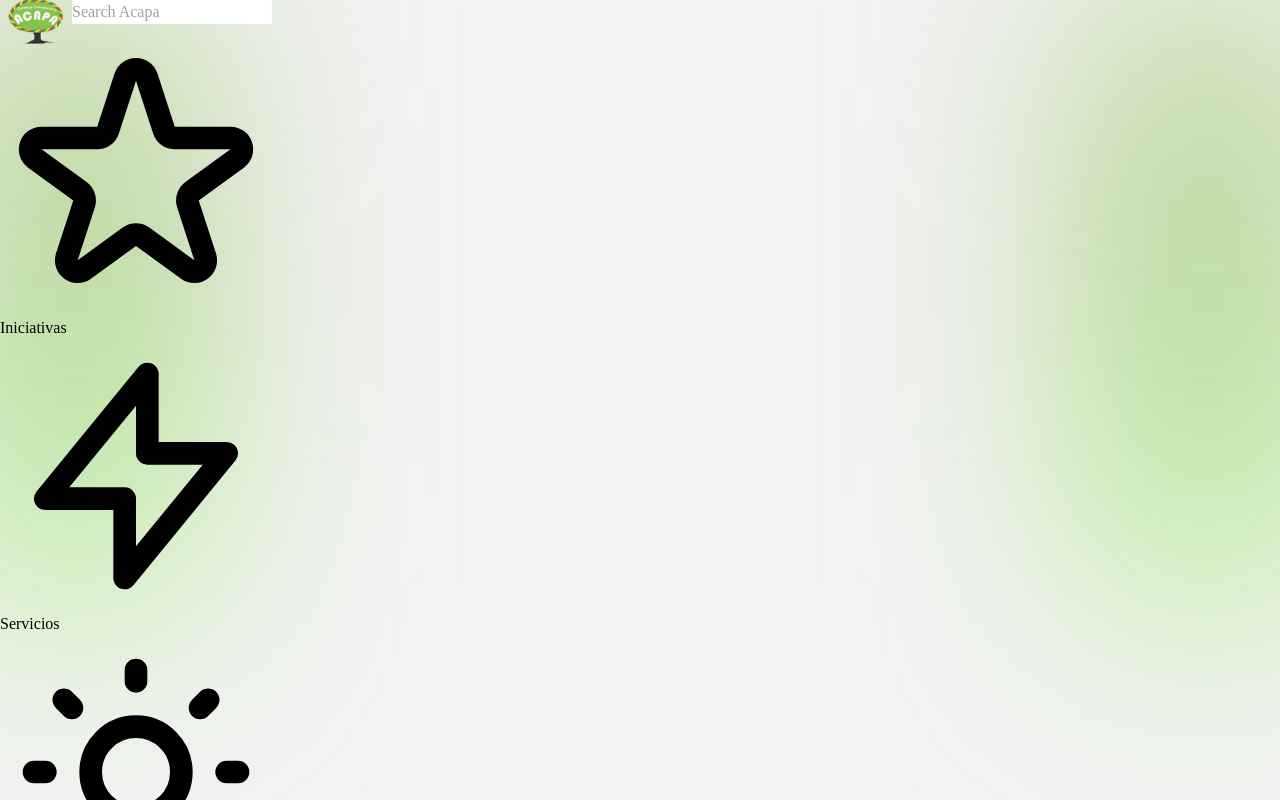
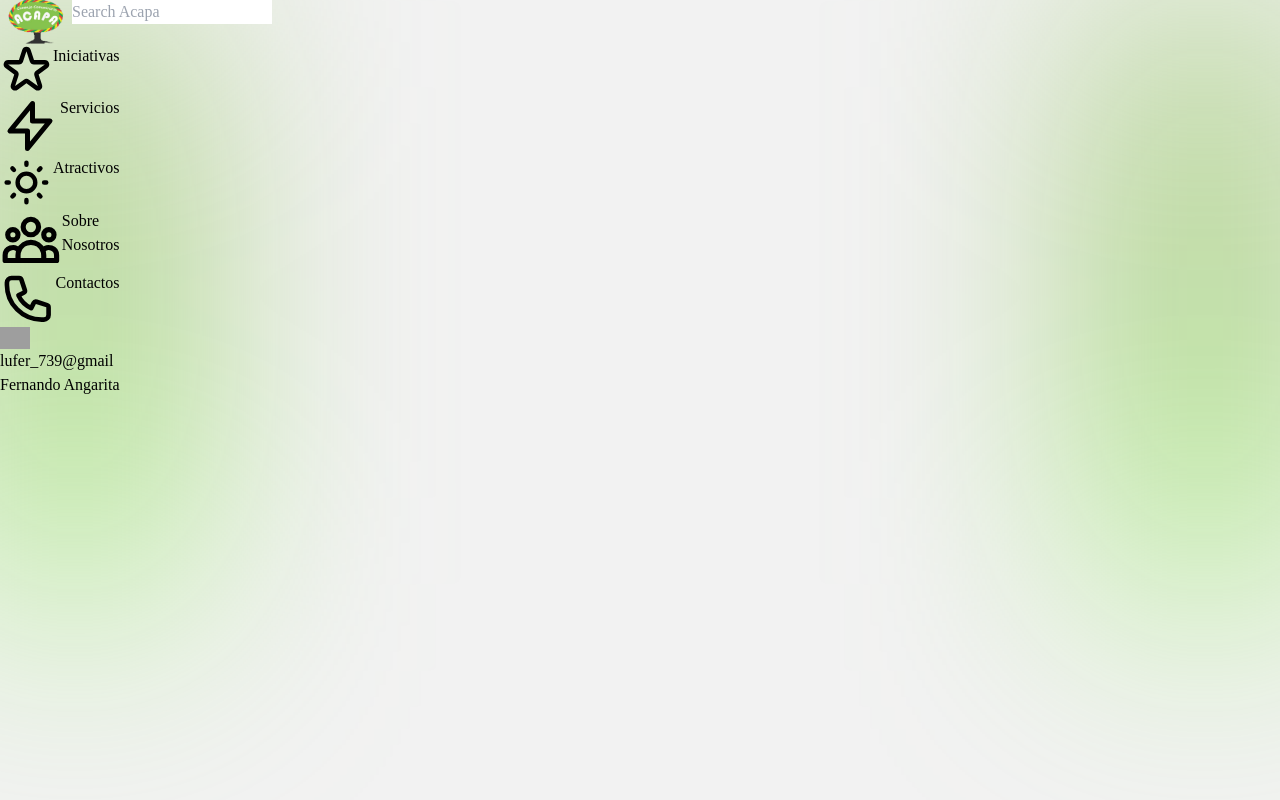
Before and after one commit to lufedev7/acapa-3, a Next.js app: page / in a window 1280 px wide. Shown: the top 800 px of the page. Built offline with nearby package versions, Linux system fonts and the light colour scheme; grey boxes are pictures that could not be loaded; a web font is replaced by a local one.

Commit message:
colocando losestilos en el mismo componente

```diff
--- a/Components/SideBar.js
+++ b/Components/SideBar.js
@@ -11,7 +11,15 @@ import Styles from "../styles/SideBarStyles.module.css";
 import SideBarMenuItems from "./SideBarMenuItems";
 export default function SideBar() {
   return (
-    <nav className={`${Styles.SidebarDivPrimary}`}>
+    <nav
+      className=" hidden
+        sm:flex
+        flex-col
+        p-2
+        xl:items-start
+        fixed
+        h-full"
+    >
       <div className="flex">
         <Image
           src="/acapa.png"
@@ -26,7 +34,17 @@ export default function SideBar() {
             <div className="  items-center rounded-full h-8 flex p-3 relative">
               <SearchIcon className="h-6 text-green-700 z-50" />
               <input
-                className={`${Styles.Imput}`}
+                className="absolute
+        inset-0
+        rounded-full
+        pl-11
+         border-green-700
+         focus:shadow-lg
+          focus:bg-white
+           bg-green-100
+            text-green-700
+            focus:outline-none
+         focus:border-green-500"
                 type="text"
                 placeholder="Search Acapa "
               />
--- a/Components/SideBarMenuItems.js
+++ b/Components/SideBarMenuItems.js
@@ -1,7 +1,27 @@
-import Styles from "../styles/SideBarStyles.module.css";
 export default function SideBarMenuItems({ text, Icon, state }) {
   return (
-    <div className={`${Styles.DivPrimaryMenuItems}`}>
+    <div
+      className="flex
+        items-center
+        justify-center
+        transition duration-500 ease-out
+        sm:pl-2
+        text-green-700
+        sm:justify-start
+        text-2xl
+        lg:text-xl
+        xl:text-2xl
+        px-2
+        space-x-3
+        cursor-pointer
+        hover:bg-green-50
+        hover:scale-110
+        hover:brightness-125
+        rounded-full
+        w-[50px]
+        h-[50px]
+        lg:w-auto"
+    >
       <Icon className="h-9 " />
       <span className={` ${state && "font-bold"} hidden  lg:inline lg:pl-3`}>
         {text}
```
